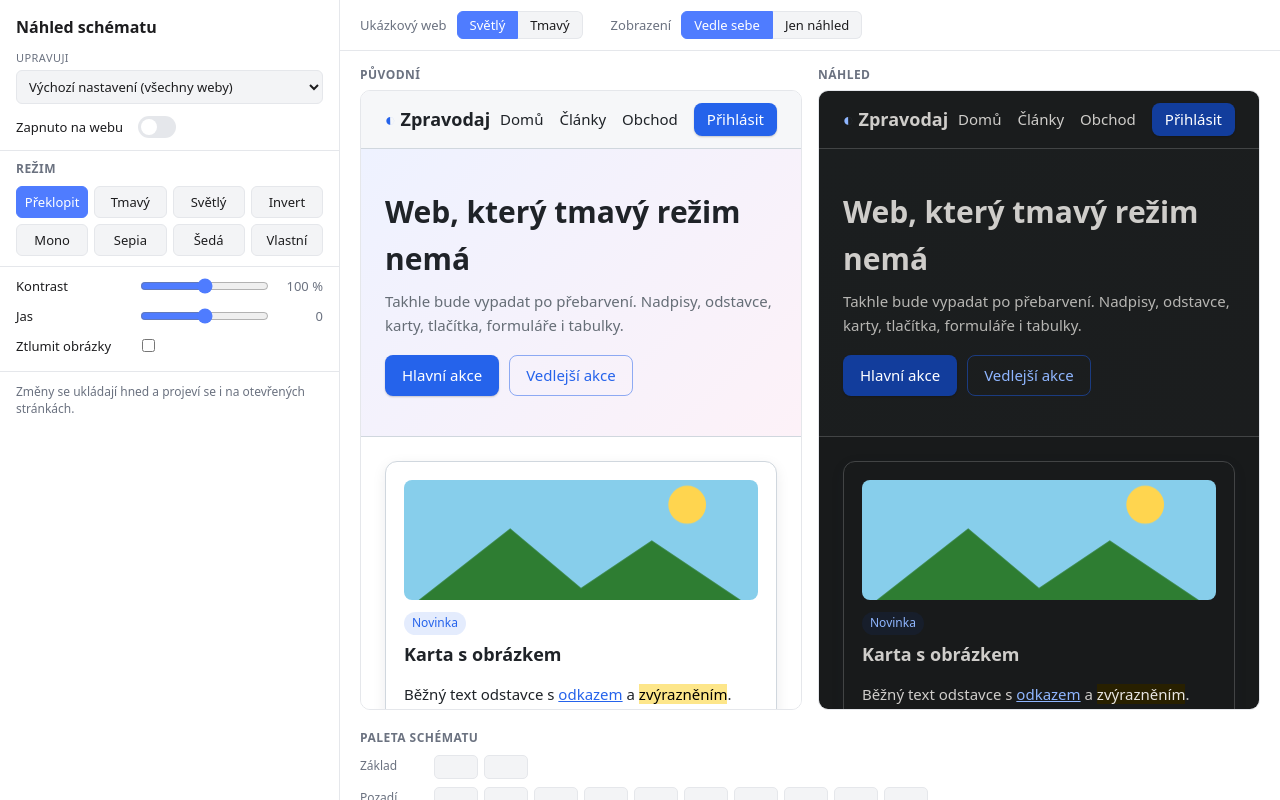
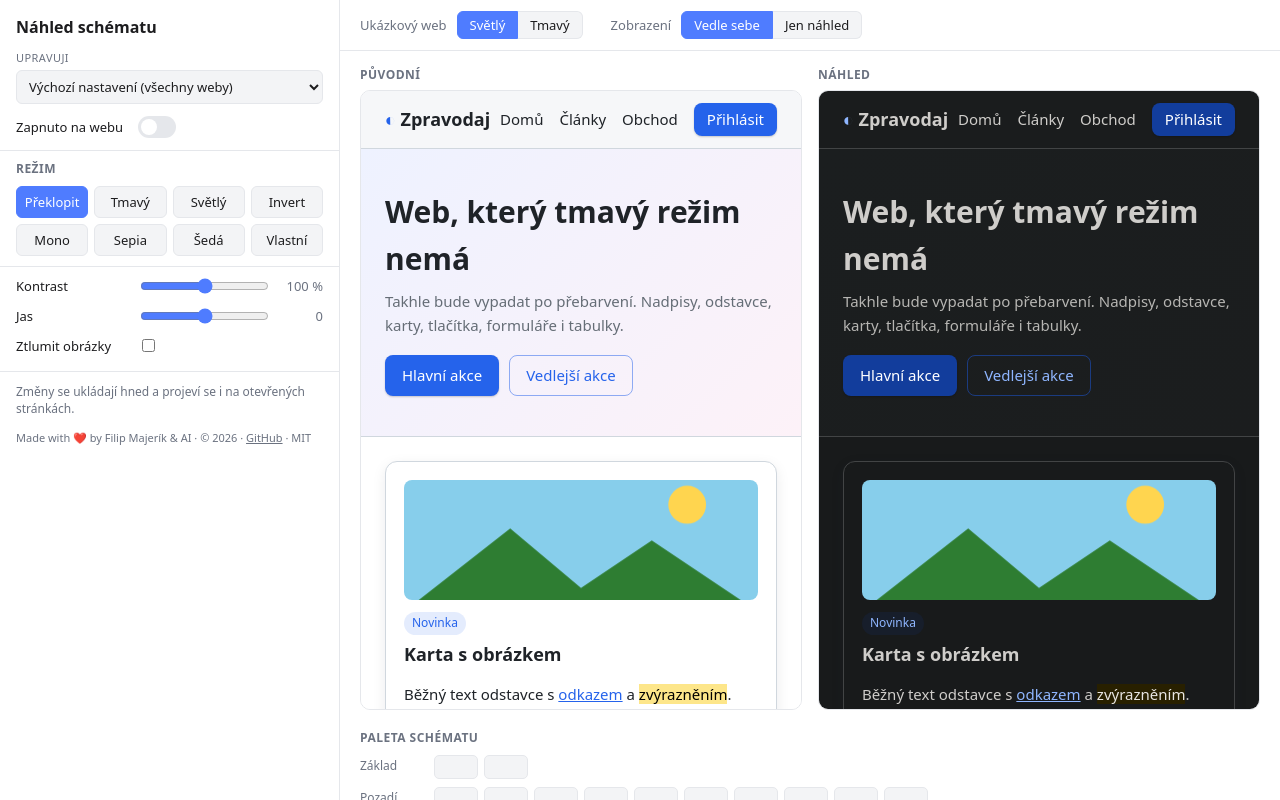
Before and after one commit to malickyeu/chrome-color-switcher, a website with bundled scripts: page preview/preview.html in a window 1280 px wide. Built offline with nearby package versions, Linux system fonts and the light colour scheme; some packages are replaced by stand-ins of ours.

Commit message:
[add] MIT license and credits

```diff
--- a/package.json
+++ b/package.json
@@ -3,10 +3,12 @@
   "version": "0.3.0",
   "private": true,
   "description": "Chrome extension: dark/light switching, color inversion and custom color schemes for any website.",
+  "author": "Filip Majerík",
+  "license": "MIT",
   "scripts": {
     "test": "node --test \"tests/*.test.js\"",
     "test:e2e": "node e2e/run.js",
     "icons": "node scripts/make-icons.js",
-    "pack": "mkdir -p dist && rm -f dist/color-switcher.zip && zip -rq dist/color-switcher.zip manifest.json icons src ui popup preview"
+    "pack": "mkdir -p dist && rm -f dist/color-switcher.zip && zip -rq dist/color-switcher.zip LICENSE manifest.json icons src ui popup preview"
   }
 }
--- a/preview/preview.css
+++ b/preview/preview.css
@@ -36,3 +36,5 @@ iframe { width: 100%; height: 620px; border: 1px solid var(--border); border-rad
   .side { border-right: 0; border-bottom: 1px solid var(--border); }
   .panes { grid-template-columns: 1fr; }
 }
+.credits { padding: 0 16px 16px; margin: 0; font-size: 11px; }
+.credits a { color: inherit; }
--- a/preview/preview.html
+++ b/preview/preview.html
@@ -22,6 +22,7 @@
     </header>
     <div id="controls"></div>
     <p class="muted note">Změny se ukládají hned a projeví se i na otevřených stránkách.</p>
+    <p class="muted credits">Made with ❤️ by Filip Majerík &amp; AI · © 2026 · <a href="https://github.com/malickyeu/chrome-color-switcher" target="_blank" rel="noopener">GitHub</a> · MIT</p>
   </aside>
 
   <main>
```
Also changed, not shown: README.md, manifest.json, 1 other file.
